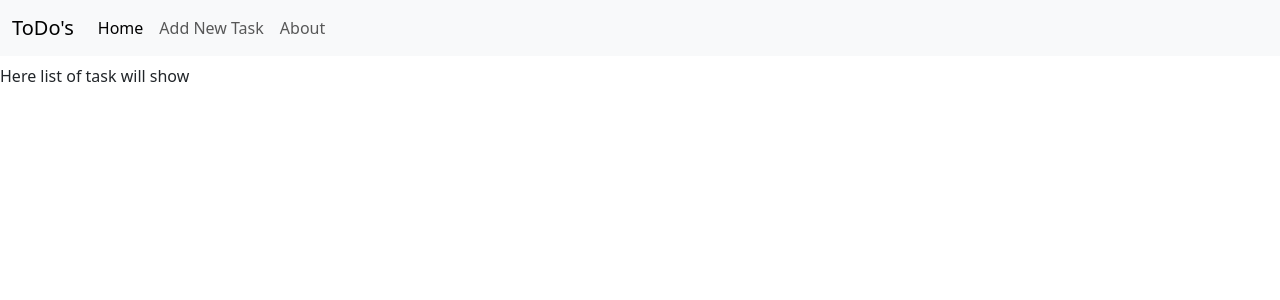
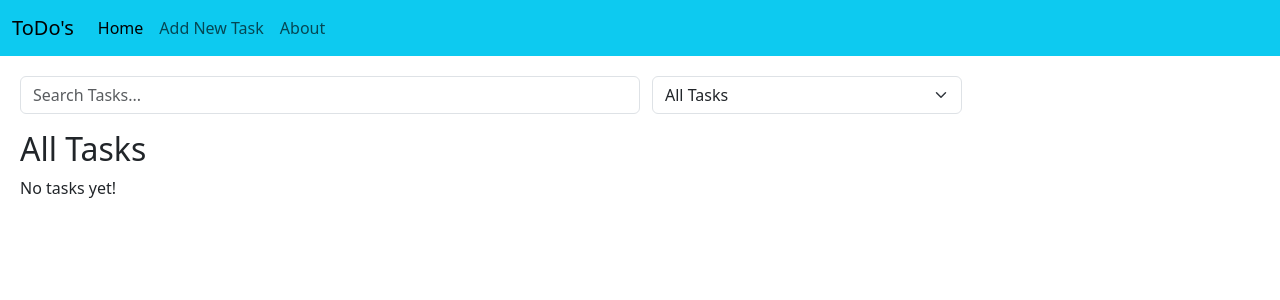
Before and after one commit to payal0728/To_Do_Application-, a React (Vite) app: page / in a window 1280 px wide. Shown: the top 300 px of the page. Built offline with nearby package versions, Linux system fonts and the light colour scheme.

Commit message:
todo app

```diff
--- a/src/App.jsx
+++ b/src/App.jsx
@@ -6,7 +6,7 @@ import Navbar from './Components/Navbar'
 import Home from './Pages/Home'
 import ToDoForm from './Components/ToDoForm'
 import About from './Pages/About'
-import { ToDoContext, ToDoProvider } from './context/ToDoContext'
+import { ToDoProvider } from './context/ToDoContext'
 
 function App() {
   const [count, setCount] = useState(0)
--- a/src/Components/Navbar.jsx
+++ b/src/Components/Navbar.jsx
@@ -3,7 +3,7 @@ import { Link } from 'react-router-dom'
 
 const Navbar = () => {
   return (
-    <nav className="navbar navbar-expand-lg navbar-light bg-light">
+    <nav className="navbar navbar-expand-lg navbar-light bg-info">
       <div className="container-fluid">
         <Link className="navbar-brand" to="/">ToDo's</Link>
         <button
--- a/src/Components/ToDoForm.jsx
+++ b/src/Components/ToDoForm.jsx
@@ -1,24 +1,27 @@
 import React, { useContext, useReducer, useState } from 'react'
 import { ToDoContext } from '../context/ToDoContext'
+import { useNavigate } from 'react-router-dom'
 
 const ToDoForm = () => {
-
+  const navigate = useNavigate()
   const [name, setName] = useState()
   const [description, setDescription] = useState()
   const { dispatch } = useContext(ToDoContext)
 
-  function handleSubmit(event) {
-    event.preventDefault()
+     function handleSubmit(event){
+        event.preventDefault()
+        navigate('/')
+        try {
+            console.log(name, description)
+            const payload = {name:name,description:description}
+            dispatch({type:'ADD_TODO',payload:payload})
+            console.log(payload)
+            navigate('/')
+        } catch (error) {
+            console.log(error)
+        }
 
-    try {
-      console.log(name, description)
-      const payload = { name: name, description: description }
-      dispatch({ type: 'ADD_TODO', payload: (name, description) })
-    } catch (error) {
-      console.log(error)
     }
-  }
-
 
   return (
    <div className="container mt-5">
@@ -29,7 +32,7 @@ const ToDoForm = () => {
       </h1>
 
       <div className="card shadow-lg border-0 rounded-3">
-        <div className="card-body p-4">
+        <div className="card-body p-4 bg-info">
           <h3 className="mb-4 text-primary">Create a new ToDo</h3>
 
           <form onSubmit={handleSubmit}>
@@ -42,9 +45,9 @@ const ToDoForm = () => {
               <label className="form-label fw-bold">Description</label>
               <textarea className="form-control" placeholder="Details about the task" onChange={(e) => setDescription(e.target.value)}required/>
             </div>
-
-            <button type="submit" className="btn btn-primary w-100 py-2 fw-bold"> Add Task </button>
-
+            <div className='d-flex justify-content-center'>
+            <button type="submit" className="btn btn-primary w-25  fw-bold"> Add Task </button>
+           </div>
           </form>
         </div>
       </div>
--- a/src/Components/ToDoList.jsx
+++ b/src/Components/ToDoList.jsx
@@ -1,11 +1,121 @@
-import React from 'react'
+import React, { useContext, useState } from "react";
+import { ToDoContext } from "../context/ToDoContext";
 
-function ToDoList() {
+const ToDoList = () => {
+  const { state, dispatch } = useContext(ToDoContext);
+  const [search, setSearch] = useState("");
+  const [filter, setFilter] = useState("");
+  const [expandedTask, setExpandedTask] = useState(null); // track expanded description
+
+  // Function to filter todos by search
+  const filterBySearch = (todo, search) => {
+    return (
+      todo.name.toLowerCase().includes(search.toLowerCase()) ||
+      todo.description.toLowerCase().includes(search.toLowerCase())
+    );
+  };
+
+  // Function to filter todos by status
+  const filterByStatus = (todo, filter) => {
+    if (filter === "complete") return todo.isComplete;
+    if (filter === "incomplete") return !todo.isComplete;
+    return true; // "all"
+  };
+
+  // Combine both filters
+  const filteredToDos = state.todos.filter(
+    (todo) => filterBySearch(todo, search) && filterByStatus(todo, filter)
+  );
+
+  // Function to toggle "Show More / Show Less"
+  const toggleExpand = (id) => {
+    setExpandedTask(expandedTask === id ? null : id);
+  };
+
   return (
-    <div>
-      Here list of task will show
+    <div style={{ padding: "20px" }}>
+      <div style={{ display: "flex", gap: "12px" }}>
+        <input
+          type="text"
+          placeholder="Search Tasks..."
+          onChange={(e) => setSearch(e.target.value)}
+          className="form-control mb-3 w-50"
+        />
+
+        {/* Dropdown filter */}
+        <select
+          className="form-select mb-3 w-25"
+          value={filter}
+          onChange={(e) => setFilter(e.target.value)}
+        >
+          <option value="all">All Tasks</option>
+          <option value="complete">Completed Tasks</option>
+          <option value="incomplete">Incomplete Tasks</option>
+        </select>
+      </div>
+
+      <h2>All Tasks</h2>
+      {filteredToDos.length === 0 ? (
+        <p>No tasks yet!</p>
+      ) : (
+        <div className="row">
+          {filteredToDos.map((todo) => {
+            const isExpanded = expandedTask === todo.id;
+            const shouldTruncate = todo.description.length > 50;
+            const displayText = isExpanded
+              ? todo.description
+              : shouldTruncate
+              ? todo.description.slice(0, 50) + "..."
+              : todo.description;
+
+            return (
+              <div key={todo.id} className="col-sm-12 col-md-6 col-lg-3">
+                <div className="card">
+                  <div className="card-body">
+                    <h5 className="card-title">
+                      <strong>{todo.name}</strong>
+                    </h5>
+                    <p className="card-text">
+                      {displayText}{" "}
+                      {shouldTruncate && (
+                        <button
+                          onClick={() => toggleExpand(todo.id)}
+                          className="btn btn-link p-0"
+                        >
+                          {isExpanded ? "Show Less" : "Show More"}
+                        </button>
+                      )}
+                    </p>
+                    <span style={{ marginLeft: "10px" }}>
+                      {todo.isComplete ? "✅" : "❌"}
+                    </span>
+                    <button
+                      style={{ marginLeft: "10px" }}
+                      onClick={() =>
+                        dispatch({ type: "TOGGLE_TODO", payload: todo.id })
+                      }
+                      className="btn btn-success"
+                    >
+                      Toggle
+                    </button>
+                    <button
+                      style={{ marginLeft: "10px" }}
+                      onClick={() =>
+                        dispatch({ type: "DELETE_TODO", payload: todo.id })
+                      }
+                      className="btn btn-danger"
+                    >
+                      Delete
+                    </button>
+                  </div>
+                </div>
+              </div>
+            );
+          })}
+        </div>
+      )}
     </div>
-  )
-}
+  );
+};
 
-export default ToDoList
+export default ToDoList;
--- a/src/Pages/Home.jsx
+++ b/src/Pages/Home.jsx
@@ -4,7 +4,6 @@ import ToDoList from '../Components/ToDoList'
 function Home() {
   return (
     <div>
-      <h1 className=''></h1>
       <ToDoList/>
     </div>
   )
--- a/src/context/ToDoContext.jsx
+++ b/src/context/ToDoContext.jsx
@@ -1,29 +1,29 @@
-import React,{createContext, useEffect, useReducer} from 'react'
-import {initialState, reducer} from '../reducers/todoReducer'
+import React, { createContext, useReducer, useEffect } from "react";
+import { initialState, reducer } from "../reducers/todoReducer.js";
 
-const ToDoContext = createContext()
+const ToDoContext = createContext();
 
-const ToDoProvider = ({children}) => {
-    const [state, dispatch] = useReducer(reducer,initialState,(init)=>{
-        try{
-           toDoFromLocal = JSON.parse(localStorage.getItem('todosBatch51'))
-           return toDoFromLocal.todos;
-        }catch{
-            return init;
-        }
-    })
+const ToDoProvider = ({ children }) => {
+  const [state, dispatch] = useReducer(reducer, initialState, (init) => {
+    try {
+        const raw = localStorage.getItem("todosBatch51");
+        const parsed = raw ? JSON.parse(raw) : null;
+        return Array.isArray(parsed?.todos) ? parsed : init;
+      } catch {
+        return init;
+      }
 
-  useEffect(()=>{
-    localStorage.setItem('todosBatch51',JSON.stringify(state));
-  })
+  });
 
+  useEffect(() => {
+    localStorage.setItem("todosBatch51", JSON.stringify(state.todos));
+  }, [state]);
+console.log(state)
   return (
-    <div>
-      <ToDoContext.Provider value ={{state,dispatch}}>
-        {children}
-      </ToDoContext.Provider>
-    </div>
-  )
-}
+    <ToDoContext.Provider value={{ state, dispatch }}>
+      {children}
+    </ToDoContext.Provider>
+  );
+};
 
-export {ToDoContext, ToDoProvider}
+export { ToDoContext, ToDoProvider };
--- a/src/reducers/todoReducer.js
+++ b/src/reducers/todoReducer.js
@@ -16,6 +16,23 @@ export function reducer(state, action){
             };
             return{...state, todos: [newToDo, ...state.todos]};
 
+
+    case "TOGGLE_TODO":
+      return {
+        ...state,
+        todos: state.todos.map((todo) =>
+          todo.id === action.payload
+            ? { ...todo, isComplete: !todo.isComplete }
+            : todo
+        ),
+      };
+
+    case "DELETE_TODO":
+      return {
+        ...state,
+        todos: state.todos.filter((todo) => todo.id !== action.payload),
+      };
+
         default:
            return state
     }
```
